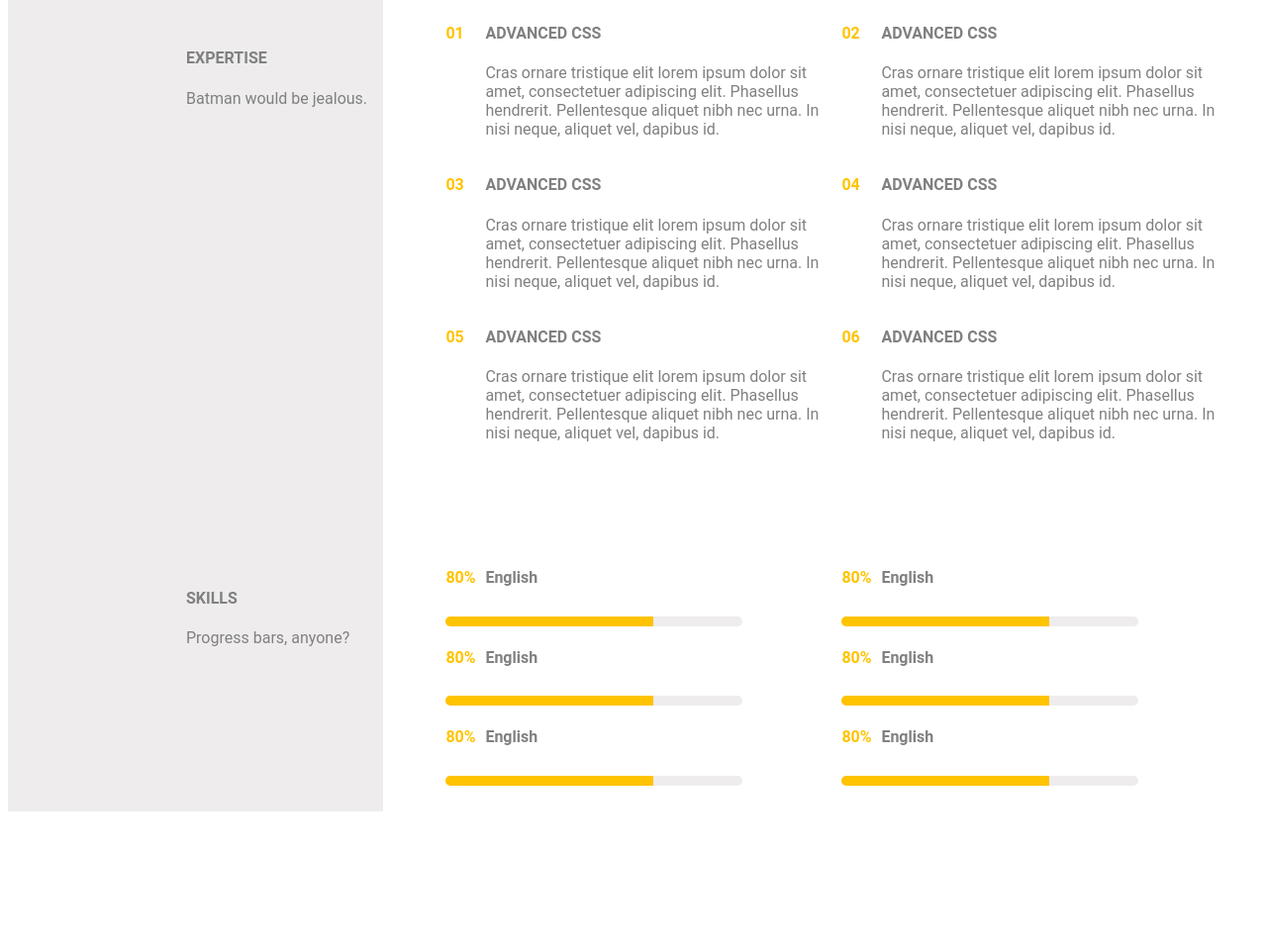
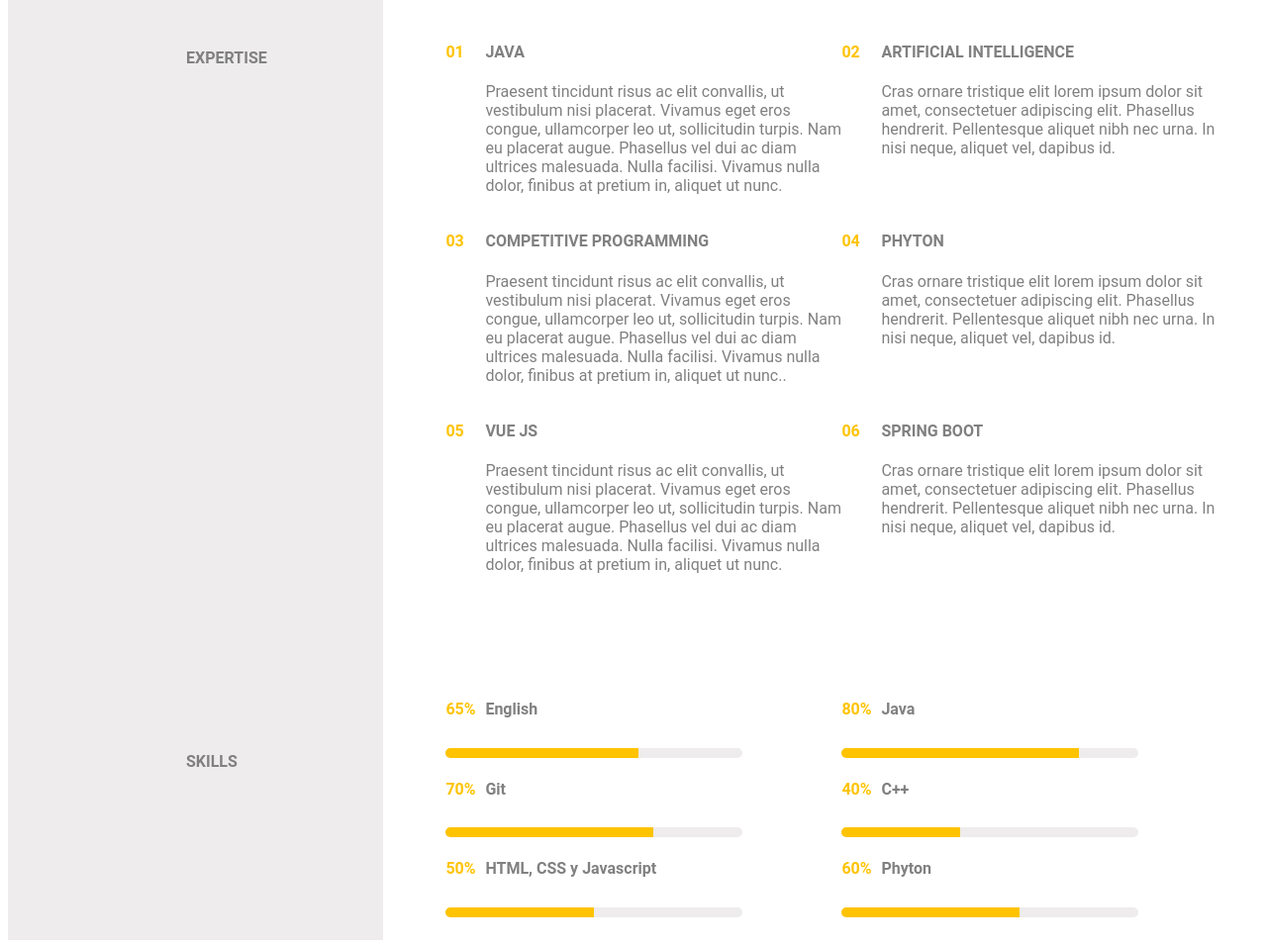
Before and after one commit to Carlosches/presentation-page-exercise, a plain HTML site: page index.html in a window 1280 px wide. Shown: the part 829-1787 px from the top of the page at 99% size. Before the commit the page ends 1654 px from the top, so only its background shows below. Drawn offline with nearby package versions, Linux system fonts and the light colour scheme.

Commit message:
modals done

```diff
--- a/index.html
+++ b/index.html
@@ -9,7 +9,7 @@
     <script type="module" src="https://unpkg.com/ionicons@5.5.2/dist/ionicons/ionicons.esm.js"></script>
     <script nomodule src="https://unpkg.com/ionicons@5.5.2/dist/ionicons/ionicons.js"></script>
     <link rel="stylesheet" href="style.css" />
-    <script src="index.js" type="text/javascript"></script>
+
 </head>
 
 <body>
@@ -24,11 +24,9 @@
             </div>
             <div class="left-div-content">
                 <h4>EXPERTISE</h4>
-                <p>Batman would be jealous.</p>
             </div>
             <div class="left-div-content skills">
                 <h4>SKILLS</h4>
-                <p>Progress bars, anyone?</p>
             </div>
         </div>
         <div id="right-wrapper">
@@ -69,27 +67,39 @@
             </div>
             <div class="right-div-content">
                 <p id="intro-text">
-                    Lorem ipsum dolor sit amet, consectetuer adipiscing elit. Phasellus hendrerit. Pellentesque aaliquet
-                    nibh nec urna. In nisi neque, aliquet vel, dapibus id, mattis vel, nisi. Sed pretium, ligula
-                    sollicitudin
-                    laoreet viverra, tortor libero sodales leo, eget blandit nunc tortor eu nibh. Nullam mollis. Ut
-                    justo. Suspendisse potenti. Nulla vitae mauris non felis mollis faucibus.<br />
-                    Sed egestas, ante et vulputate volutpat, eros pede semper est, vitae luctus metus libero eu augue.
-                    Morbi purus libero, faucibus adipiscing, commodo quis, gravida id, est. Sed lectus.
-                    Praesent elementum hendrerit tortor. Sed semper lorem at felis. Vestibulum volutpat, lacus a
-                    ultrices sagittis, mi neque euismod dui, eu pulvinar nunc sapien ornare nisl. Phasellus pede arcu,
-                    dapibus eu, fermentum et, dapibus sed, urna.
-                    Fusce lacinia arcu et nulla. Nulla vitae mauris non felis mollis.
+                    Praesent tincidunt risus ac elit convallis, ut vestibulum nisi placerat.
+                    Vivamus eget eros congue, ullamcorper leo ut, sollicitudin turpis. Nam eu placerat augue.
+                    Phasellus vel dui ac diam ultrices malesuada. Nulla facilisi. Vivamus nulla dolor, finibus at pretium in,
+                    aliquet ut nunc. Nulla felis turpis, dignissim eget posuere vel, suscipit quis purus. Quisque porttitor, erat sed tempor
+                    consectetur, massa enim tempus nunc, sed sagittis lorem nulla non nibh. Aenean tempor sagittis ultricies. Etiam at neque nibh.
+                    Nulla sem diam, facilisis non metus non, vulputate tincidunt enim.
+                    Aenean quis varius nisl. Sed ut eros lorem. Phasellus quis placerat sapien. Class aptent taciti sociosqu ad litora torquent per
+                    conubia nostra, per inceptos himenaeos. Cras ac eros dictum, posuere quam ut, suscipit lorem. Cras tincidunt feugiat sem nec tempor.
+                    Ut est metus, dictum non lorem vitae, auctor mattis tortor. Cras a rutrum nisl. Pellentesque ut erat semper, porta mi cursus, finibus purus.
+                    Vestibulum lacinia vestibulum risus at maximus.
                 </p>
             </div>
             <div class="right-div-content">
                 <div class="grid-container-exterpise">
                     <div class="grid-item-exterpise">
-                        <div style="float: left;">
+                        <div class="number-item-content">
                             <h4 class="number-item">01</h4>
                         </div>
-                        <div style="float: right; width: 360px;">
-                            <h4>ADVANCED CSS</h4>
+                        <div class="exterpise-item-content">
+                            <h4>JAVA</h4>
+                             <p>
+                                Praesent tincidunt risus ac elit convallis, ut vestibulum nisi placerat. Vivamus eget eros congue, ullamcorper
+                                leo ut, sollicitudin turpis. Nam eu placerat augue. Phasellus vel dui ac diam ultrices malesuada. Nulla facilisi. Vivamus nulla dolor, finibus at pretium in,
+                                aliquet ut nunc.
+                             </p>
+                        </div>
+                    </div>
+                    <div class="grid-item-exterpise">
+                        <div class="number-item-content">
+                            <h4 class="number-item">02</h4>
+                        </div>
+                        <div class="exterpise-item-content">
+                            <h4>ARTIFICIAL INTELLIGENCE</h4>
                              <p>Cras ornare tristique elit lorem ipsum dolor sit
                             amet, consectetuer adipiscing elit. Phasellus
                             hendrerit. Pellentesque aliquet nibh nec urna. In nisi neque, aliquet vel,
@@ -97,11 +107,22 @@
                         </div>
                     </div>
                     <div class="grid-item-exterpise">
-                        <div style="float: left;">
-                            <h4 class="number-item">02</h4>
+                        <div class="number-item-content">
+                            <h4 class="number-item">03</h4>
                         </div>
-                        <div style="float: right; width: 360px;">
-                            <h4>ADVANCED CSS</h4>
+                        <div class="exterpise-item-content">
+                            <h4>COMPETITIVE PROGRAMMING</h4>
+                             <p>Praesent tincidunt risus ac elit convallis, ut vestibulum nisi placerat. Vivamus eget eros congue, ullamcorper
+                                leo ut, sollicitudin turpis. Nam eu placerat augue. Phasellus vel dui ac diam ultrices malesuada. Nulla facilisi. Vivamus nulla dolor, finibus at pretium in,
+                                aliquet ut nunc..</p>
+                        </div>
+                    </div>
+                    <div class="grid-item-exterpise">
+                        <div class="number-item-content">
+                            <h4 class="number-item">04</h4>
+                        </div>
+                        <div class="exterpise-item-content">
+                            <h4>PHYTON</h4>
                              <p>Cras ornare tristique elit lorem ipsum dolor sit
                             amet, consectetuer adipiscing elit. Phasellus
                             hendrerit. Pellentesque aliquet nibh nec urna. In nisi neque, aliquet vel,
@@ -109,47 +130,22 @@
                         </div>
                     </div>
                     <div class="grid-item-exterpise">
-                        <div style="float: left;">
-                            <h4 class="number-item">03</h4>
+                        <div class="number-item-content">
+                            <h4 class="number-item">05</h4>
                         </div>
-                        <div style="float: right; width: 360px;">
-                            <h4>ADVANCED CSS</h4>
-                             <p>Cras ornare tristique elit lorem ipsum dolor sit
-                            amet, consectetuer adipiscing elit. Phasellus
-                            hendrerit. Pellentesque aliquet nibh nec urna. In nisi neque, aliquet vel,
-                             dapibus id.</p>
+                        <div class="exterpise-item-content">
+                            <h4>VUE JS</h4>
+                             <p>Praesent tincidunt risus ac elit convallis, ut vestibulum nisi placerat. Vivamus eget eros congue, ullamcorper
+                                leo ut, sollicitudin turpis. Nam eu placerat augue. Phasellus vel dui ac diam ultrices malesuada. Nulla facilisi. Vivamus nulla dolor, finibus at pretium in,
+                                aliquet ut nunc.</p>
                         </div>
                     </div>
                     <div class="grid-item-exterpise">
-                        <div style="float: left;">
-                            <h4 class="number-item">04</h4>
-                        </div>
-                        <div style="float: right; width: 360px;">
-                            <h4>ADVANCED CSS</h4>
-                             <p>Cras ornare tristique elit lorem ipsum dolor sit
-                            amet, consectetuer adipiscing elit. Phasellus
-                            hendrerit. Pellentesque aliquet nibh nec urna. In nisi neque, aliquet vel,
-                             dapibus id.</p>
-                        </div>
-                    </div>
-                    <div class="grid-item-exterpise">
-                        <div style="float: left;">
-                            <h4 class="number-item">05</h4>
-                        </div>
-                        <div style="float: right; width: 360px;">
-                            <h4>ADVANCED CSS</h4>
-                             <p>Cras ornare tristique elit lorem ipsum dolor sit
-                            amet, consectetuer adipiscing elit. Phasellus
-                            hendrerit. Pellentesque aliquet nibh nec urna. In nisi neque, aliquet vel,
-                             dapibus id.</p>
-                        </div>
-                    </div>
-                    <div class="grid-item-exterpise">
-                        <div style="float: left;">
+                        <div class="number-item-content">
                             <h4 class="number-item">06</h4>
                         </div>
-                        <div style="float: right; width: 360px;">
-                            <h4>ADVANCED CSS</h4>
+                        <div class="exterpise-item-content">
+                            <h4>SPRING BOOT</h4>
                              <p>Cras ornare tristique elit lorem ipsum dolor sit
                             amet, consectetuer adipiscing elit. Phasellus
                             hendrerit. Pellentesque aliquet nibh nec urna. In nisi neque, aliquet vel,
@@ -160,69 +156,69 @@
             </div>
             <div class="right-div-content">
                 <div class="grid-container-exterpise">
-                    <div class="grid-item-exterpise" onclick="showModal('first')"">
-                        <div style="float: left;">
+                    <div class="grid-item-exterpise" onclick="showModal('english')">
+                        <div class="number-item-content">
+                            <h4 class="number-item">65%</h4>
+                        </div>
+                        <div  class="skills-item">
+                            <h4>English</h4>
+                        </div>
+                        <progress class="progress-bar" max="100" value="65"> 65% </progress>
+                    </div>
+
+                    <div id="myModal" class="modal">
+                        <!-- Modal content -->
+                        <div class="modal-content">
+                          <span class="close">&times;</span>
+                          <h4 id="modal-title"></h4>
+                          <p id="modal-text"></p>
+                        </div>
+
+                      </div>
+                    <div class="grid-item-exterpise" onclick="showModal('java')" >
+                        <div class="number-item-content">
                             <h4 class="number-item">80%</h4>
                         </div>
-                        <div  style="float: right; width: 360px; align-content: center;">
-                            <h4>English</h4>
+                        <div class="skills-item">
+                            <h4>Java</h4>
+                        </div>
+                        <progress class="progress-bar" max="100" value="80"> 80% </progress>
+                    </div>
+                    <div class="grid-item-exterpise" onclick="showModal('git')">
+                        <div class="number-item-content">
+                            <h4 class="number-item">70%</h4>
+                        </div>
+                        <div  class="skills-item">
+                            <h4>Git</h4>
                         </div>
                         <progress class="progress-bar" max="100" value="70"> 70% </progress>
                     </div>
-
-                    <div id="myModal" class="modal">
-
-                        <!-- Modal content -->
-                        <div class="modal-content">
-                          <span onclick="closeModal()" class="close">&times;</span>
-                          <p>Some text in the Modal..</p>
+                    <div class="grid-item-exterpise" onclick="showModal('cpp')">
+                        <div class="number-item-content">
+                            <h4 class="number-item">40%</h4>
                         </div>
-
-                      </div>
-                    <div class="grid-item-exterpise">
-                        <div style="float: left;">
-                            <h4 class="number-item">80%</h4>
+                        <div  class="skills-item">
+                            <h4>C++</h4>
                         </div>
-                        <div  style="float: right; width: 360px; align-content: center;">
-                            <h4>English</h4>
+                        <progress class="progress-bar" max="100" value="40"> 40% </progress>
+                    </div>
+                    <div class="grid-item-exterpise" onclick="showModal('html')">
+                        <div class="number-item-content">
+                            <h4 class="number-item">50%</h4>
                         </div>
-                        <progress class="progress-bar" max="100" value="70"> 70% </progress>
+                        <div  class="skills-item">
+                            <h4>HTML, CSS y Javascript</h4>
+                        </div>
+                        <progress class="progress-bar" max="100" value="50"> 50% </progress>
                     </div>
-                    <div class="grid-item-exterpise">
-                        <div style="float: left;">
-                            <h4 class="number-item">80%</h4>
+                    <div class="grid-item-exterpise" onclick="showModal('phyton')">
+                        <div class="number-item-content">
+                            <h4 class="number-item">60%</h4>
                         </div>
-                        <div  style="float: right; width: 360px; align-content: center;">
-                            <h4>English</h4>
+                        <div  class="skills-item">
+                            <h4>Phyton</h4>
                         </div>
-                        <progress class="progress-bar" max="100" value="70"> 70% </progress>
-                    </div>
-                    <div class="grid-item-exterpise">
-                        <div style="float: left;">
-                            <h4 class="number-item">80%</h4>
-                        </div>
-                        <div  style="float: right; width: 360px; align-content: center;">
-                            <h4>English</h4>
-                        </div>
-                        <progress class="progress-bar" max="100" value="70"> 70% </progress>
-                    </div>
-                    <div class="grid-item-exterpise">
-                        <div style="float: left;">
-                            <h4 class="number-item">80%</h4>
-                        </div>
-                        <div  style="float: right; width: 360px; align-content: center;">
-                            <h4>English</h4>
-                        </div>
-                        <progress class="progress-bar" max="100" value="70"> 70% </progress>
-                    </div>
-                    <div class="grid-item-exterpise">
-                        <div style="float: left;">
-                            <h4 class="number-item">80%</h4>
-                        </div>
-                        <div  style="float: right; width: 360px; align-content: center;">
-                            <h4>English</h4>
-                        </div>
-                        <progress class="progress-bar" max="100" value="70"> 70% </progress>
+                        <progress class="progress-bar" max="100" value="60"> 60% </progress>
                     </div>
                 </div>
             </div>
@@ -230,7 +226,7 @@
         </div>
 
     </div>
-
+    <script src="index.js" type="text/javascript"></script>
 </body>
 
 </html>
--- a/index.js
+++ b/index.js
@@ -1,18 +1,37 @@
 
 var modal = document.getElementById("myModal");
 var span = document.getElementsByClassName("close")[0];
+var p = document.getElementById("modal-text");
+var modalTitle = document.getElementById("modal-title");
 
-function closeModal() {
+span.onclick = function closeModal() {
     modal.style.display = "none";
 }
-
-  // When the user clicks anywhere outside of the modal, close it
 window.onclick = function(event) {
     if (event.target == modal) {
       modal.style.display = "none";
     }
   }
 function showModal(from){
-    console.log(from);
     modal.style.display = "block";
+    if(from=="english"){
+      modalTitle.innerHTML="information about english skills";
+      p.innerHTML = "Aenean quis varius nisl. Sed ut eros lorem. Phasellus quis placerat sapien. Class aptent taciti sociosqu ad litora torquent per conubia nostra, per inceptos himenaeos.";
+    }else if(from=="git"){
+      modalTitle.innerHTML="information about git skills";
+      p.innerHTML = "Aenean quis varius nisl. Sed ut eros lorem. Phasellus quis placerat sapien. Class aptent taciti sociosqu ad litora torquent per conubia nostra, per inceptos himenaeos.";
+    }else if(from=="java"){
+      modalTitle.innerHTML="information about java skills";
+      p.innerHTML = "Aenean quis varius nisl. Sed ut eros lorem. Phasellus quis placerat sapien. Class aptent taciti sociosqu ad litora torquent per conubia nostra, per inceptos himenaeos.";
+    }else if(from=="cpp"){
+      modalTitle.innerHTML="information about C++ skills";
+      p.innerHTML = "Aenean quis varius nisl. Sed ut eros lorem. Phasellus quis placerat sapien. Class aptent taciti sociosqu ad litora torquent per conubia nostra, per inceptos himenaeos.";
+    }else if(from=="html"){
+      modalTitle.innerHTML="information about HTML, CSS and javascript skills";
+      p.innerHTML = "Aenean quis varius nisl. Sed ut eros lorem. Phasellus quis placerat sapien. Class aptent taciti sociosqu ad litora torquent per conubia nostra, per inceptos himenaeos.";
+    }else {
+      modalTitle.innerHTML="information about phyton skills";
+      p.innerHTML = "Aenean quis varius nisl. Sed ut eros lorem. Phasellus quis placerat sapien. Class aptent taciti sociosqu ad litora torquent per conubia nostra, per inceptos himenaeos.";
+    }
 }
+/* some parts was taken from https://www.w3schools.com/howto/howto_css_modals.asp"*/
--- a/style.css
+++ b/style.css
@@ -45,7 +45,7 @@ body {
   /*border: 3px solid firebrick;*/
 }
 .skills {
-  margin-top: 320px;
+  margin-top: 520px;
 }
 #last-name {
   text-transform: uppercase;
@@ -106,24 +106,37 @@ progress::-webkit-progress-value {
   margin-right: 50px;
 }
 .modal {
-  display: none; /* Hidden by default */
-  position: fixed; /* Stay in place */
-  z-index: 1; /* Sit on top */
-  padding-top: 100px; /* Location of the box */
+  display: none;
+  position: fixed;
+  z-index: 1;
+  padding-top: 100px;
   left: 0;
   top: 0;
-  width: 100%; /* Full width */
-  height: 100%; /* Full height */
-  overflow: auto; /* Enable scroll if needed */
-  background-color: rgb(0, 0, 0); /* Fallback color */
-  background-color: rgba(0, 0, 0, 0.4); /* Black w/ opacity */
+  width: 100%;
+  height: 100%;
+  overflow: auto;
+  background-color: rgb(0, 0, 0);
+  background-color: rgba(0, 0, 0, 0.4);
 }
 
-/* Modal Content */
 .modal-content {
   background-color: #fefefe;
   margin: auto;
   padding: 20px;
   border: 1px solid #888;
   width: 80%;
+  height: 20%;
 }
+.skills-item {
+  float: right;
+  width: 360px;
+  align-content: center;
+}
+.number-item-content {
+  float: left;
+}
+.exterpise-item-content {
+  float: right;
+  width: 360px;
+}
+/* some parts was taken from https://www.w3schools.com/howto/howto_css_modals.asp"*/
```
